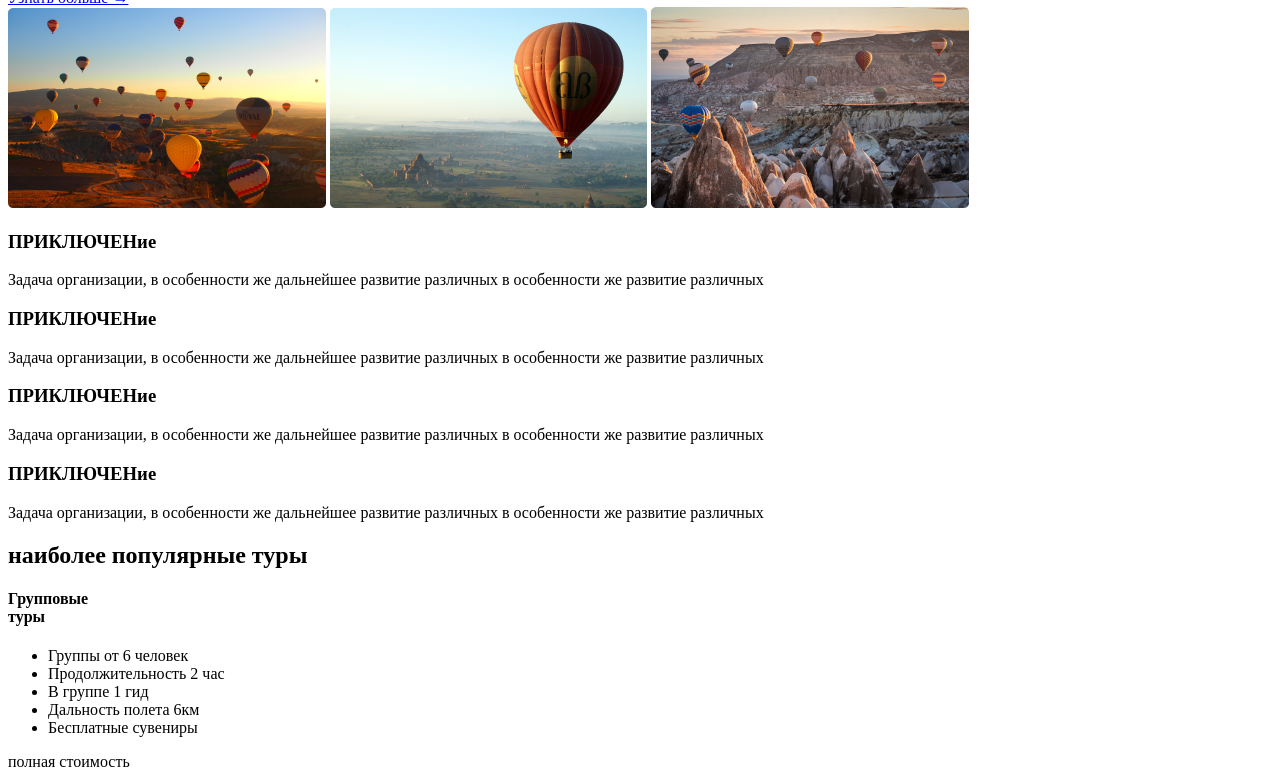
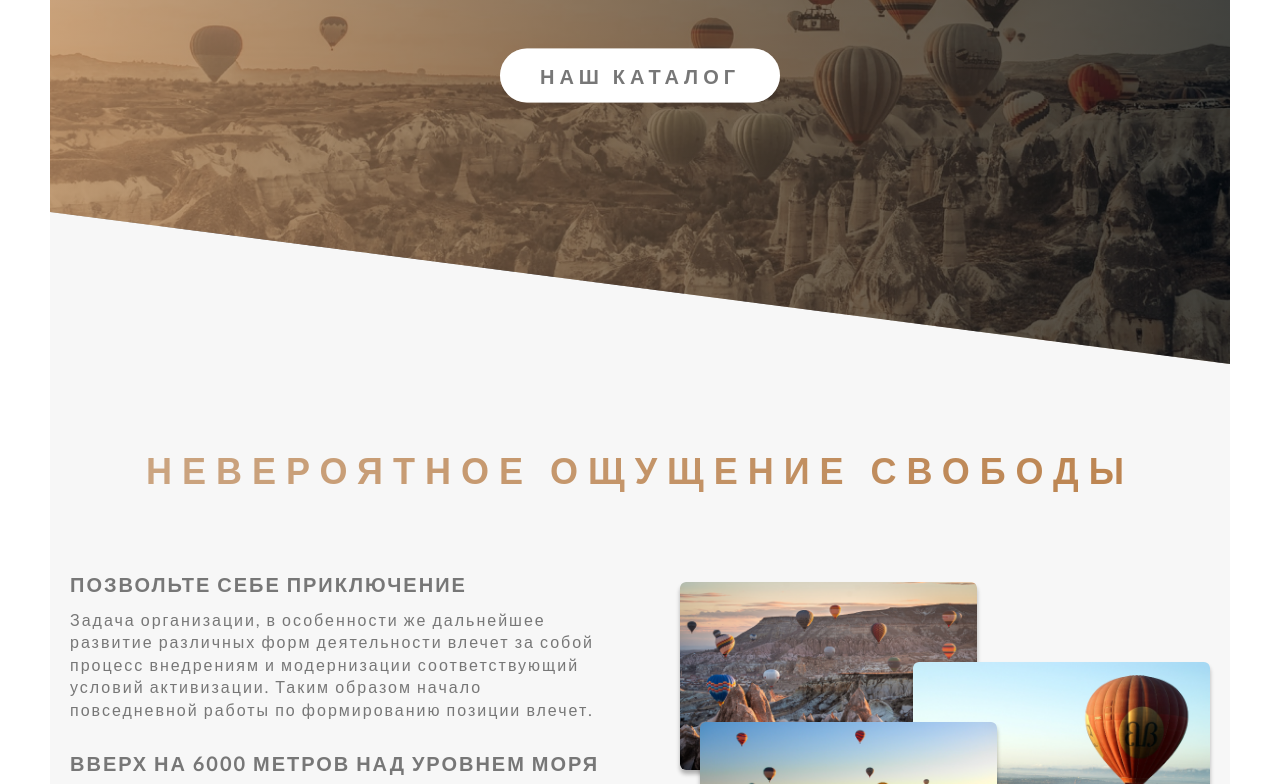
Before and after one commit to Python-95/Ballons, a plain HTML site: page index.html in a window 1280 px wide. Shown: the part 446-1230 px from the top of the page. Drawn offline with Linux system fonts and the light colour scheme; the site is published under a folder, as on GitHub Pages, so addresses that start at the root find nothing; files whose address does not match are found by name.

Commit message:
Update index.html

```diff
--- a/index.html
+++ b/index.html
@@ -5,8 +5,8 @@
 	<meta http-equiv="X-UA-Compatible" content="IE=edge">
 	<meta name="viewport" content="width=device-width, initial-scale=1.0">
 	<link href="https://fonts.googleapis.com/css2?family=Lato:ital,wght@0,300;0,400;0,700;0,900;1,300;1,400;1,700&family=Roboto:wght@100;300;400;500;700;900&display=swap" rel="stylesheet">
-	<link rel="stylesheet" href="/css/icon-font.css">
-	<link rel="stylesheet" href="/css/style.css">
+	<link rel="stylesheet" href="css/icon-font.css">
+	<link rel="stylesheet" href="css/style.css">
 	<title>Ballons</title>
 </head>
 <body>
```
